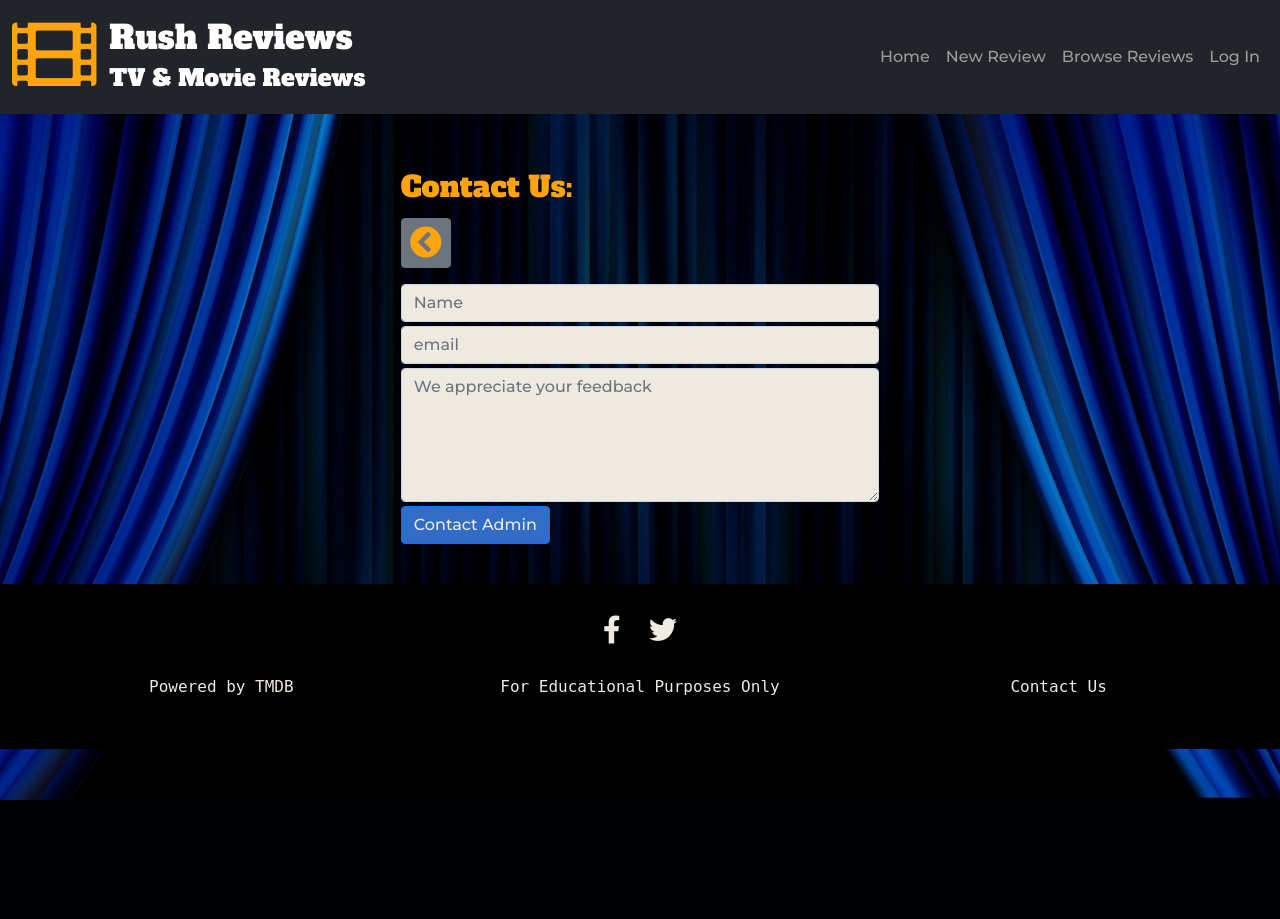
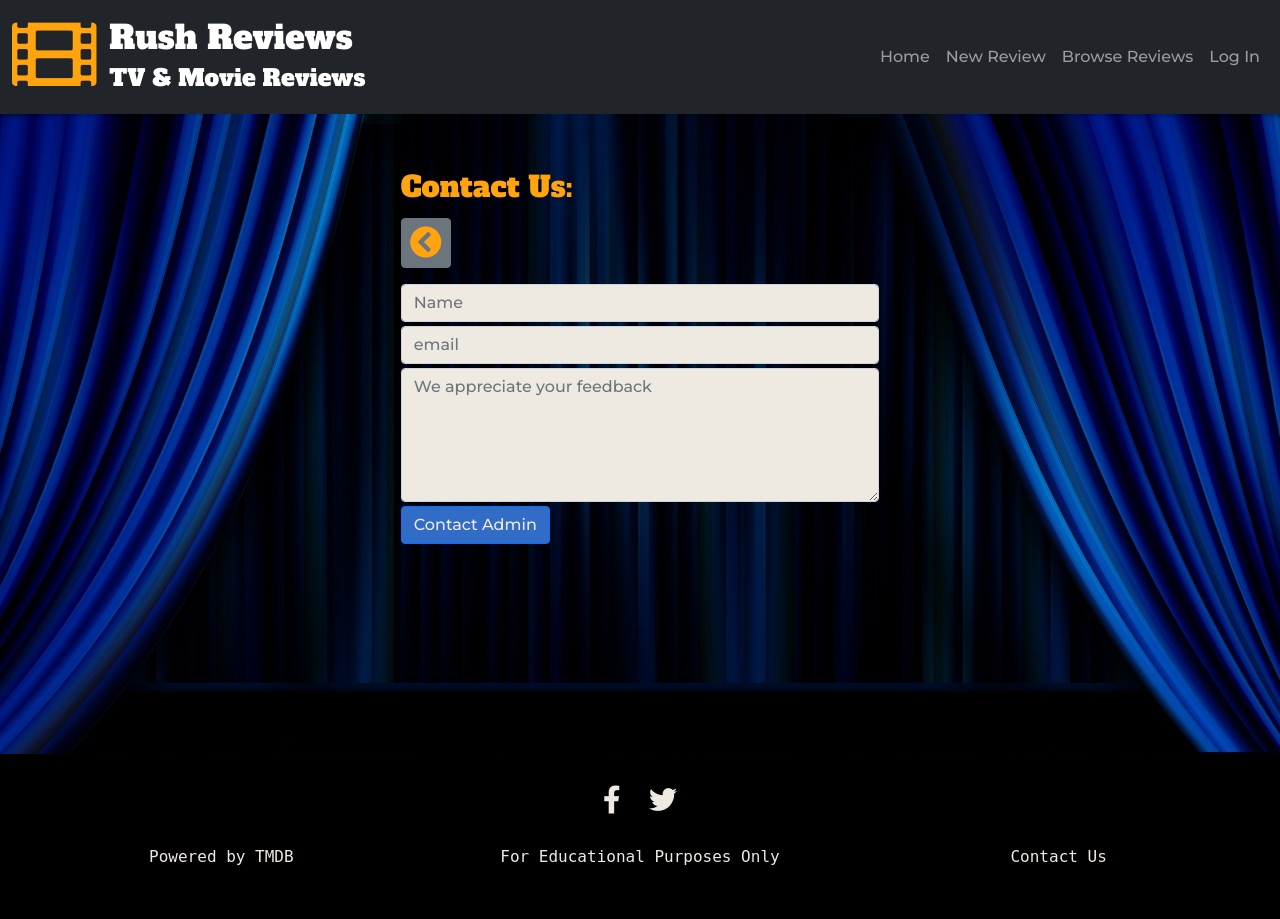
Before and after one commit to robot5000-design/ms3, a Flask app: page /contact in a window 1280 px wide. Before the commit the page ends 800 px from the top, so only its background shows below. Run offline with Flask 2, Linux system fonts and the light colour scheme; some libraries are stand-ins or nearby versions.

Commit message:
Change backing image back to scroll

```diff
--- a/static/css/style.css
+++ b/static/css/style.css
@@ -98,15 +98,17 @@ h2 {
 /*--------------------------------------------------------Background Images */
 
 .backing-image {
-  background: url(../images/back-image.jpg) no-repeat top center fixed;
+  background: url(../images/back-image.jpg) no-repeat top center scroll;
   background-size: 100% 100%;
-  min-height: 100vh;
+  min-height: 80vh;
   position: relative;
+  display: -webkit-box;
+  display: -ms-flexbox;
+  display: flex;
   top: 0;
   bottom: 0;
   left: 0;
   right: 0;
-  z-index: -10;
 }
 
 /*--------------------------------------------------------Navbar */
--- a/templates/base.html
+++ b/templates/base.html
@@ -25,7 +25,7 @@
     <title>Rush Reviews - TV & Movie Reviews</title>
 </head>
 
-<body class="backing-image">
+<body>
     <!-- Navigation Bar -->
     <nav class="navbar navbar-expand-lg navbar-dark bg-dark">
         <div class="container-fluid">
@@ -94,7 +94,7 @@
         {% endwith %}
     </section>
 
-    <main class="container-fluid backing-imag e">
+    <main class="container-fluid backing-image">
         {% block content %}
         {% endblock %}
     </main>
```
